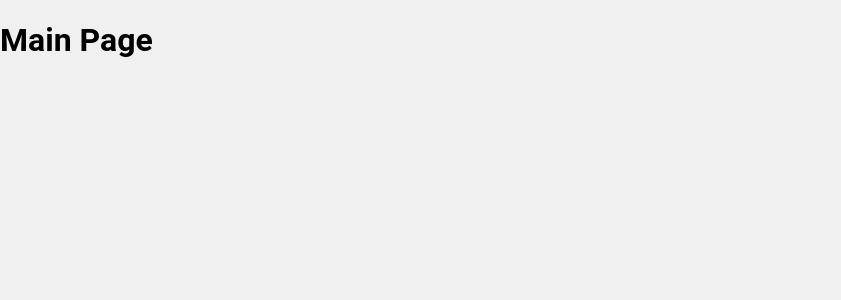
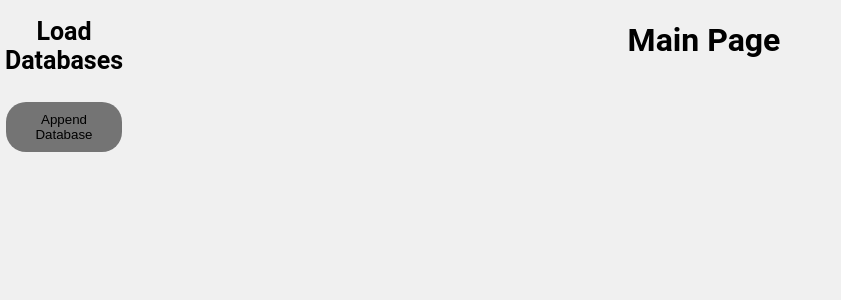
Before and after one commit to enVId-tech/DB-Reader-Electron-App, a React (Vite) app: page / in a window 1280 px wide. Shown: the top 300 px of the page, without its empty margins (0-841 px from the left). Built offline with nearby package versions, Linux system fonts and the light colour scheme.

Commit message:
feat(src): work on app ui
Worked on Eletron app UI as well as configuration inside of app.tsx and the styling inside of
main.scss

```diff
--- a/src/app.tsx
+++ b/src/app.tsx
@@ -1,5 +1,6 @@
 import {createRoot, Root} from 'react-dom/client';
 import Main from "./pages/Main";
+import React from "react";
 
 const root: Root = createRoot(document.body);
 root.render(<Main/>);
--- a/src/pages/Main.tsx
+++ b/src/pages/Main.tsx
@@ -3,10 +3,15 @@ import './main.scss';
 
 const Main = (): React.JSX.Element => {
     const [pageState, setPageState] = React.useState<string>("");
+    const [dbsToLoad, setDbsToLoad] = React.useState<string[]>([]);
 
     React.useEffect(() => {
         setPageState("Main");
     }, []);
+
+    const appendDb = (db: string): void => {
+        setDbsToLoad([...dbsToLoad, db]);
+    }
 
     return (
         <>
@@ -15,7 +20,17 @@ const Main = (): React.JSX.Element => {
                     pageState === "Main" ? (
                         <div className={"main-content"}>
                             <div className={"left-nav"}>
-
+                                <h1 className={"left-nav-title"}>Load Databases</h1>
+                                {
+                                    dbsToLoad.map((db: string, index: number) => {
+                                        return (
+                                            <div key={index} className={"left-nav-item"}>
+                                                <p className={"left-nav-item-text"}>{db}</p>
+                                            </div>
+                                        );
+                                    })
+                                }
+                                <button onClick={() => appendDb("Test")}>Append Database</button>
                             </div>
                             <div className={"right-content"}>
                                 <h1 className={"main-content-title"}>Main Page</h1>
--- a/src/pages/main.scss
+++ b/src/pages/main.scss
@@ -5,4 +5,158 @@ body {
   padding: 0;
   font-size: 16px;
   display: flex;
+  height: 100vh;
+  width: 100vw;
+
+  .main {
+    width: 100%;
+    display: flex;
+    justify-content: center;
+    align-items: center;
+    flex-direction: column;
+
+    .main-content {
+      display: flex;
+      justify-content: space-between;
+      align-items: center;
+      flex-direction: row;
+      width: 100%;
+
+      .left-nav {
+        height: 100vh;
+        width: 10%;
+        display: flex;
+        flex-direction: column;
+        text-align: center;
+        align-items: center;
+        background-color: #f0f0f0;
+
+        .left-nav-title {
+          font-size: 25px;
+        }
+
+        button {
+            width: 90%;
+            padding: 10px;
+            margin: 10px;
+            border: none;
+            background-color: #747474;
+            border-radius: 20px;
+            cursor: pointer;
+            transition: 0.3s;
+
+            &:hover {
+                background-color: #e0e0e0;
+            }
+        }
+      }
+
+      .right-content {
+        height: 100vh;
+        width: 90%;
+        display: flex;
+        flex-direction: column;
+        justify-content: flex-start;
+        align-items: center;
+
+        .content {
+          width: 100%;
+          display: flex;
+          justify-content: center;
+          align-items: center;
+          flex-direction: column;
+
+          .content-header {
+            width: 100%;
+            display: flex;
+            justify-content: space-between;
+            align-items: center;
+            flex-direction: row;
+            margin-bottom: 20px;
+
+            h1 {
+              font-size: 24px;
+              font-weight: 700;
+              color: #333;
+            }
+
+            button {
+              padding: 10px;
+              border: none;
+              background-color: #f0f0f0;
+              cursor: pointer;
+              transition: 0.3s;
+
+              &:hover {
+                background-color: #e0e0e0;
+              }
+            }
+          }
+
+          .content-body {
+            width: 100%;
+            display: flex;
+            justify-content: center;
+            align-items: center;
+            flex-direction: column;
+
+            .content-item {
+              width: 100%;
+              display: flex;
+              justify-content: space-between;
+              align-items: center;
+              flex-direction: row;
+              margin-bottom: 10px;
+
+              .item {
+                width: 30%;
+                display: flex;
+                justify-content: center;
+                align-items: center;
+                flex-direction: column;
+
+                .item-header {
+                  width: 100%;
+                  display: flex;
+                  justify-content: center;
+                  align-items: center;
+                  flex-direction: row;
+                  margin-bottom: 10px;
+
+                  h2 {
+                    font-size: 18px;
+                    font-weight: 700;
+                    color: #333;
+                  }
+                }
+
+                .item-body {
+                  width: 100%;
+                  display: flex;
+                  justify-content: center;
+                  align-items: center;
+                  flex-direction: column;
+
+                  .item-row {
+                    width: 100%;
+                    display: flex;
+                    justify-content: flex-start;
+                    align-items: center;
+                    flex-direction: row;
+                    margin-bottom: 5px;
+
+                    .item-row-header {
+                      font-size: 14px;
+                      font-weight: 700;
+                      color: #333;
+                    }
+                  }
+                }
+              }
+            }
+          }
+        }
+      }
+    }
+  }
 }
```
